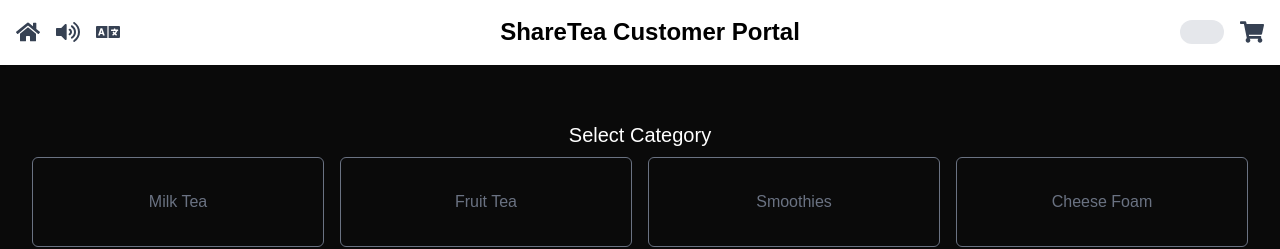
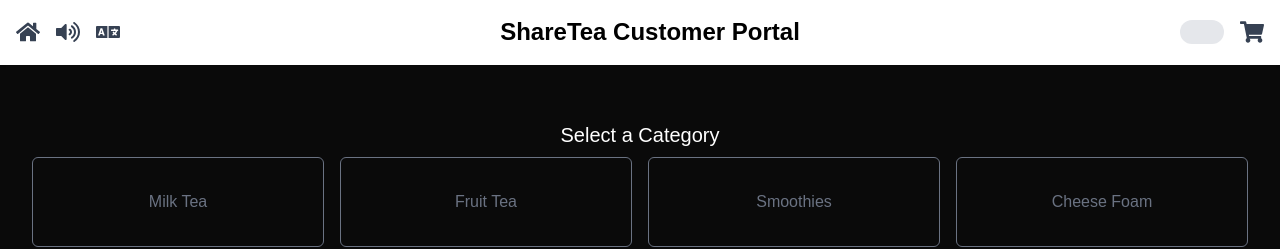
Before and after one commit to chreamy/331deploy, a Next.js app in the folder frontend/: page / in a window 1280 px wide. Shown: the top 249 px of the page. Built offline with nearby package versions, Linux system fonts and the light colour scheme.

Commit message:
starter code

```diff
--- a/frontend/src/app/page.tsx
+++ b/frontend/src/app/page.tsx
@@ -24,7 +24,7 @@
     return (
         <div className="min-h-screen bg-smoke-50 p-4 md:p-8">
             <h2 className="text-xl font-medium mt-6 mb-2 text-center">
-                Select Category
+                Select a Category
             </h2>
 
             {/* Drink Grid */}
```
